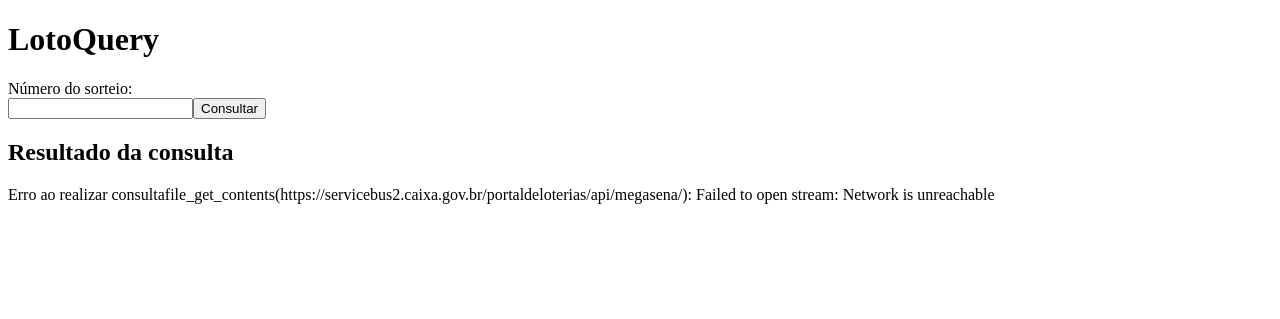
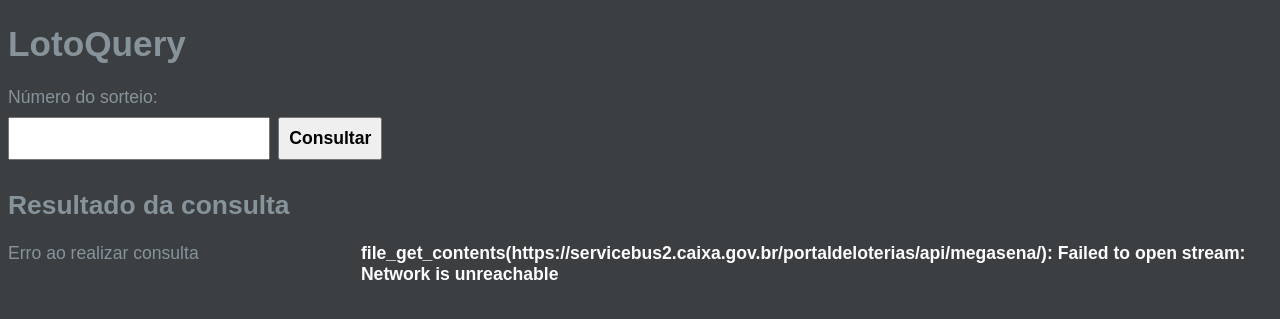
Before and after one commit to rocketseat-creators-program/app-php-web-and-cli-2022-11-10, a PHP site: page /loto.php in a window 1280 px wide. Shown: the top 319 px of the page. Run offline with PHP 8.4, Linux system fonts and the light colour scheme; data that the repository does not hold is empty.

Commit message:
code: aplicado style no html

```diff
--- a/loto.php
+++ b/loto.php
@@ -90,6 +90,13 @@
         echo "<head>";
         echo "<meta charset='UTF-8'>";
         echo "<title>{$this->fields['title']}</title>";
+        echo "<style>";
+        echo "html { background-color: #3C3F41; color: #87939A; font-family: sans-serif; font-size: 1.1em; }";
+        echo "input { margin: 0.5em 0.5em 0.5em 0; padding: 0.5em; font-weight: bold; font-size: 1em; }";
+        echo ".result { display: flex; margin-bottom: 0.25em; }";
+        echo ".result .label { margin-right: 1em; width: 400px; }";
+        echo ".result .value { font-weight: bold; color: white; }";
+        echo "</style>";
         echo "</head>";
         echo "<body>";
         echo "<h1>{$this->fields['title']}</title></h1>";
```
